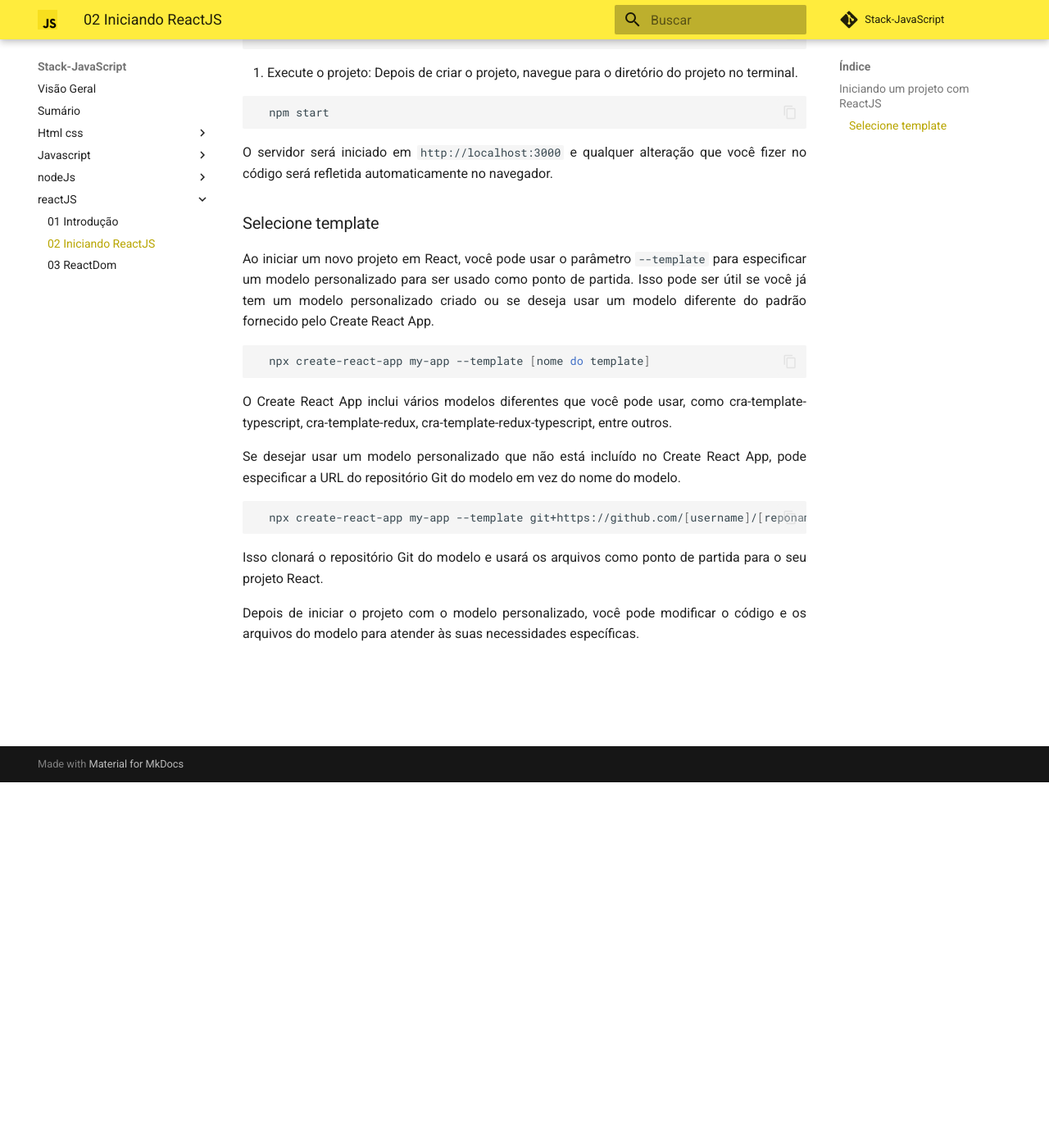
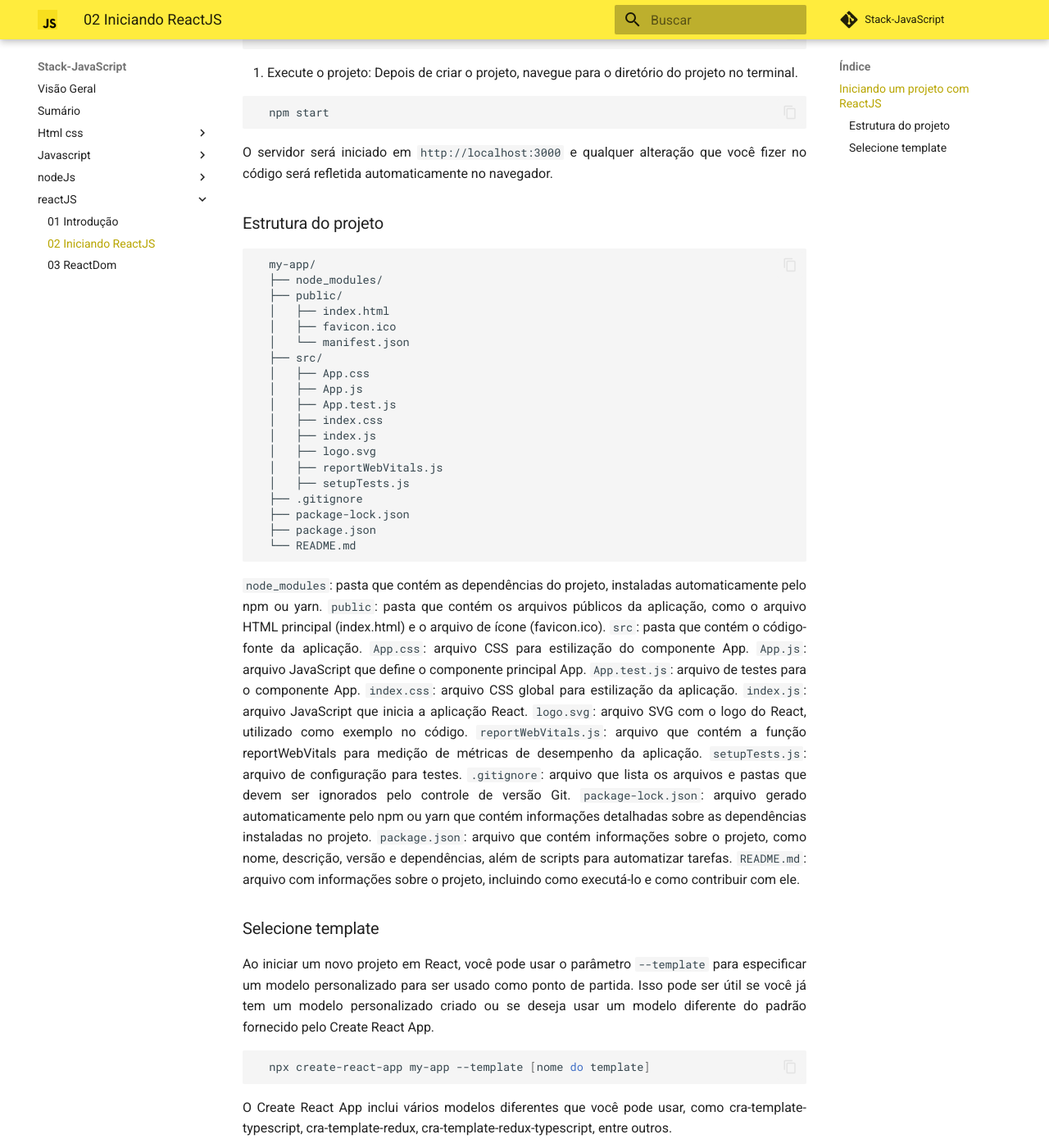
Before and after one commit to juniormarans/StackJavaScript, an MkDocs documentation site: the page built from docs/reactJS/_02_Iniciando_ReactJS.md, in a window 1280 px wide and 1400 px high, scrolled down 446 px. Shown: the whole window at 82% size. Built offline with MkDocs 1.6.1 and Material for MkDocs 9.7.7, drawn with Linux system fonts in a browser that asks for light colours; comment, search, counter and statistics services are not loaded.

Commit message:
[feat]: adiciona estrutura react

````diff
--- a/docs/reactJS/_02_Iniciando_ReactJS.md
+++ b/docs/reactJS/_02_Iniciando_ReactJS.md
@@ -18,6 +18,46 @@
 
 O servidor será iniciado em `http://localhost:3000` e qualquer alteração que você fizer no código será refletida automaticamente no navegador.
 
+### Estrutura do projeto
+
+```tree
+  my-app/
+  ├── node_modules/
+  ├── public/
+  │   ├── index.html
+  │   ├── favicon.ico
+  │   └── manifest.json
+  ├── src/
+  │   ├── App.css
+  │   ├── App.js
+  │   ├── App.test.js
+  │   ├── index.css
+  │   ├── index.js
+  │   ├── logo.svg
+  │   ├── reportWebVitals.js
+  │   ├── setupTests.js
+  ├── .gitignore
+  ├── package-lock.json
+  ├── package.json
+  └── README.md
+```
+
+`node_modules`: pasta que contém as dependências do projeto, instaladas automaticamente pelo npm ou yarn.
+`public`: pasta que contém os arquivos públicos da aplicação, como o arquivo HTML principal (index.html) e o arquivo de ícone (favicon.ico).
+`src`: pasta que contém o código-fonte da aplicação.
+`App.css`: arquivo CSS para estilização do componente App.
+`App.js`: arquivo JavaScript que define o componente principal App.
+`App.test.js`: arquivo de testes para o componente App.
+`index.css`: arquivo CSS global para estilização da aplicação.
+`index.js`: arquivo JavaScript que inicia a aplicação React.
+`logo.svg`: arquivo SVG com o logo do React, utilizado como exemplo no código.
+`reportWebVitals.js`: arquivo que contém a função reportWebVitals para medição de métricas de desempenho da aplicação.
+`setupTests.js`: arquivo de configuração para testes.
+`.gitignore`: arquivo que lista os arquivos e pastas que devem ser ignorados pelo controle de versão Git.
+`package-lock.json`: arquivo gerado automaticamente pelo npm ou yarn que contém informações detalhadas sobre as dependências instaladas no projeto.
+`package.json`: arquivo que contém informações sobre o projeto, como nome, descrição, versão e dependências, além de scripts para automatizar tarefas.
+`README.md`: arquivo com informações sobre o projeto, incluindo como executá-lo e como contribuir com ele.
+
 ### Selecione template
 
 Ao iniciar um novo projeto em React, você pode usar o parâmetro `--template` para especificar um modelo personalizado para ser usado como ponto de partida. Isso pode ser útil se você já tem um modelo personalizado criado ou se deseja usar um modelo diferente do padrão fornecido pelo Create React App.
````
